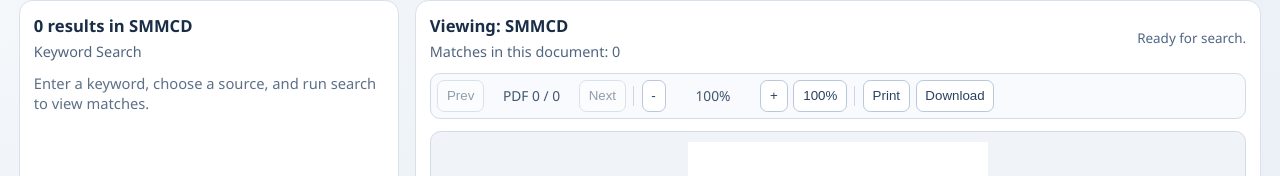
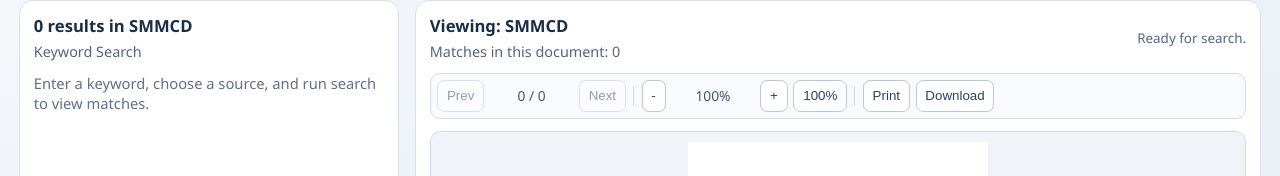
Before and after one commit to LeeChowCA/mmcd, a Next.js app: page / in a window 1280 px wide. Shown: the part 256-432 px from the top of the page. Built offline with nearby package versions, Linux system fonts and the light colour scheme.

Commit message:
removed the PDF word before page number, also remove the high match for exact search

```diff
--- a/components/PdfSearchApp.tsx
+++ b/components/PdfSearchApp.tsx
@@ -839,7 +839,9 @@ export function PdfSearchApp() {
                     <li key={hit.id} className={active ? "active" : ""}>
                       <div className="resultTop">
                         <span className="resultDoc">{activeSource?.label ?? "MMCD"} Document</span>
-                        <span className="matchBadge">{hit.quality}</span>
+                        {searchMode === "natural" ? (
+                          <span className="matchBadge">{hit.quality}</span>
+                        ) : null}
                       </div>
 
                       <p className="resultPath">
@@ -873,7 +875,7 @@ export function PdfSearchApp() {
               Prev
             </button>
             <span className="toolbarValue">
-              PDF {pageCount === 0 ? 0 : currentPage} / {pageCount}
+              {pageCount === 0 ? 0 : currentPage} / {pageCount}
             </span>
             <button type="button" onClick={nextPage} disabled={currentPage >= pageCount}>
               Next
```
